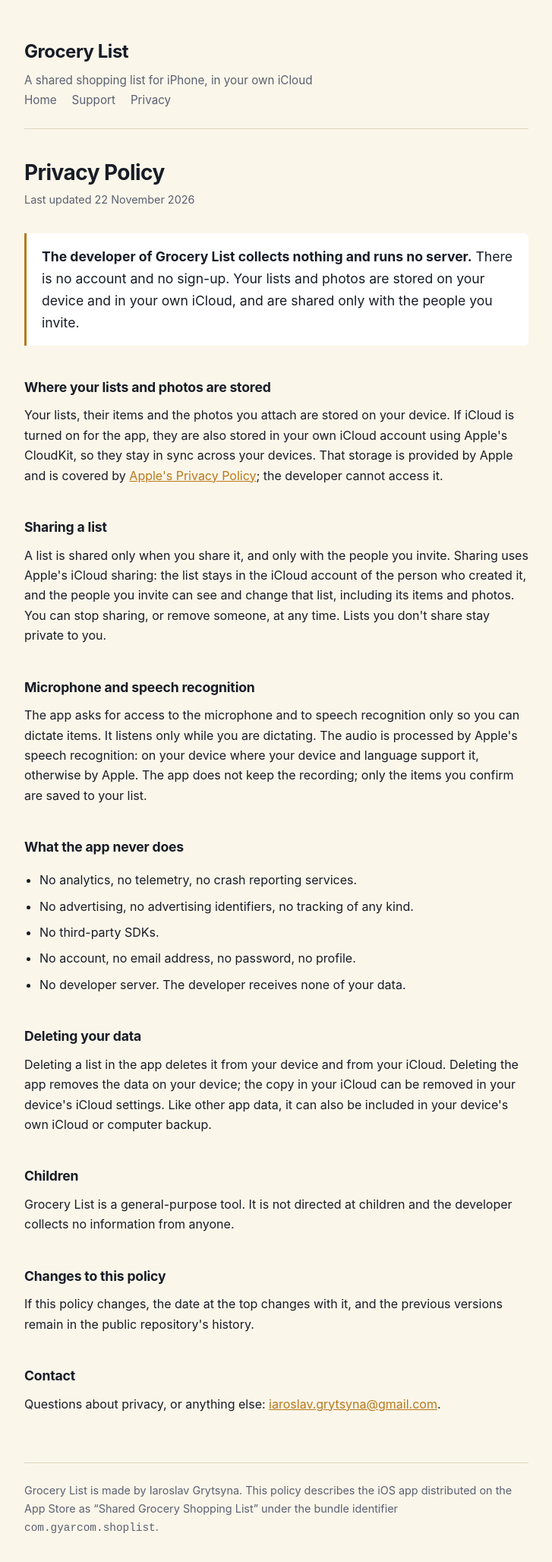
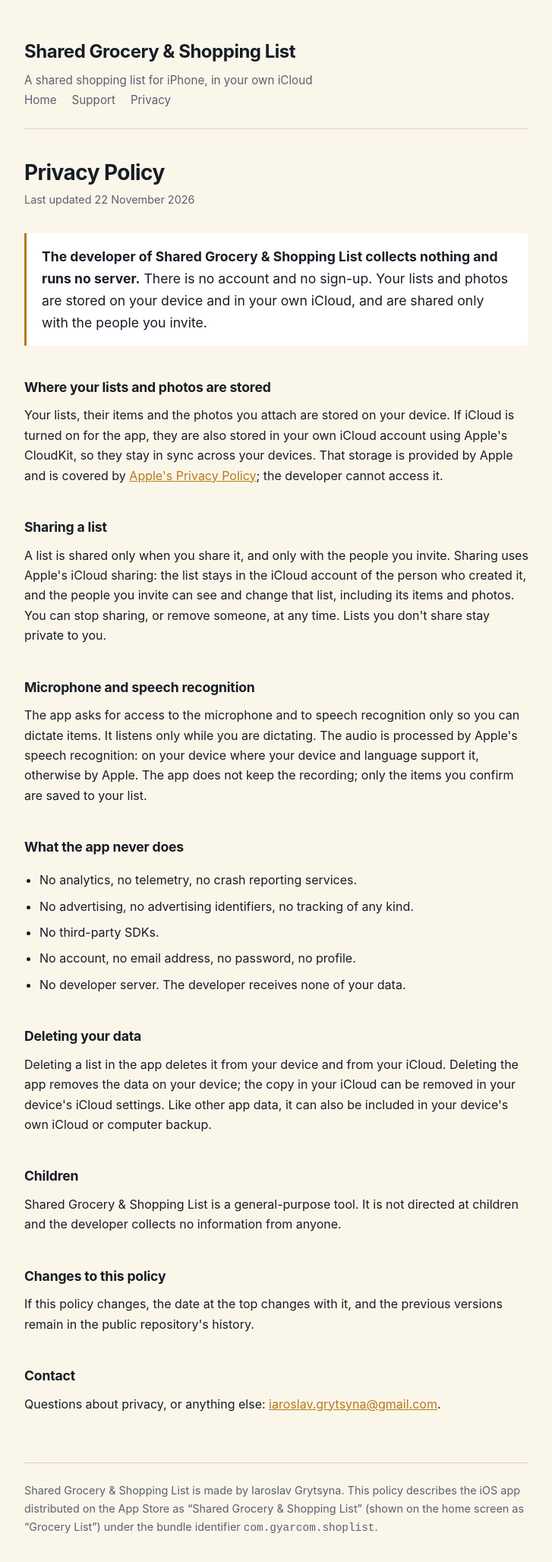
Before and after one commit to gyarcom-code/shoplist-site, a plain HTML site: page privacy.html in a window 1280 px wide. Shown: the whole page at 76% size, without its empty margins (276-1003 px from the left). Drawn offline with Linux system fonts and the light colour scheme.

Commit message:
docs: name the app Shared Grocery & Shopping List
The App Store name changed ("Shared Grocery Shopping List" was taken).
The privacy footer also names the home-screen name, Grocery List.

Co-Authored-By: Claude Opus 5.5 <noreply@anthropic.com>

```diff
--- a/privacy.html
+++ b/privacy.html
@@ -3,15 +3,15 @@
 <head>
 <meta charset="utf-8">
 <meta name="viewport" content="width=device-width, initial-scale=1">
-<title>Privacy Policy — Grocery List</title>
-<meta name="description" content="Grocery List collects nothing and runs no server. Your lists and photos are stored on your device and in your own iCloud, and shared only with people you invite.">
+<title>Privacy Policy — Shared Grocery &amp; Shopping List</title>
+<meta name="description" content="Shared Grocery &amp; Shopping List collects nothing and runs no server. Your lists and photos are stored on your device and in your own iCloud, and shared only with people you invite.">
 <link rel="stylesheet" href="style.css">
 </head>
 <body>
 <div class="wrap">
 
 <header>
-  <p class="name"><a href="index.html">Grocery List</a></p>
+  <p class="name"><a href="index.html">Shared Grocery &amp; Shopping List</a></p>
   <p class="tag">A shared shopping list for iPhone, in your own iCloud</p>
   <nav><a href="index.html">Home</a><a href="support.html">Support</a><a href="privacy.html">Privacy</a></nav>
 </header>
@@ -20,7 +20,7 @@
 <p class="updated">Last updated 22 November 2026</p>
 
 <div class="lede">
-  <p><strong>The developer of Grocery List collects nothing and runs no
+  <p><strong>The developer of Shared Grocery &amp; Shopping List collects nothing and runs no
   server.</strong> There is no account and no sign-up. Your lists and photos
   are stored on your device and in your own iCloud, and are shared only with
   the people you invite.</p>
@@ -64,7 +64,7 @@ iCloud can be removed in your device's iCloud settings. Like other app data,
 it can also be included in your device's own iCloud or computer backup.</p>
 
 <h2>Children</h2>
-<p>Grocery List is a general-purpose tool. It is not directed at children
+<p>Shared Grocery &amp; Shopping List is a general-purpose tool. It is not directed at children
 and the developer collects no information from anyone.</p>
 
 <h2>Changes to this policy</h2>
@@ -76,8 +76,8 @@ previous versions remain in the public repository's history.</p>
 <a href="mailto:iaroslav.grytsyna@gmail.com">iaroslav.grytsyna@gmail.com</a>.</p>
 
 <footer>
-  <p>Grocery List is made by Iaroslav Grytsyna. This policy describes the iOS
-  app distributed on the App Store as “Shared Grocery Shopping List” under
+  <p>Shared Grocery &amp; Shopping List is made by Iaroslav Grytsyna. This policy describes the iOS
+  app distributed on the App Store as “Shared Grocery &amp; Shopping List” (shown on the home screen as “Grocery List”) under
   the bundle identifier <code>com.gyarcom.shoplist</code>.</p>
 </footer>
 
```
Also changed, not shown: index.html (+4 -4 lines), support.html (+4 -4 lines).
